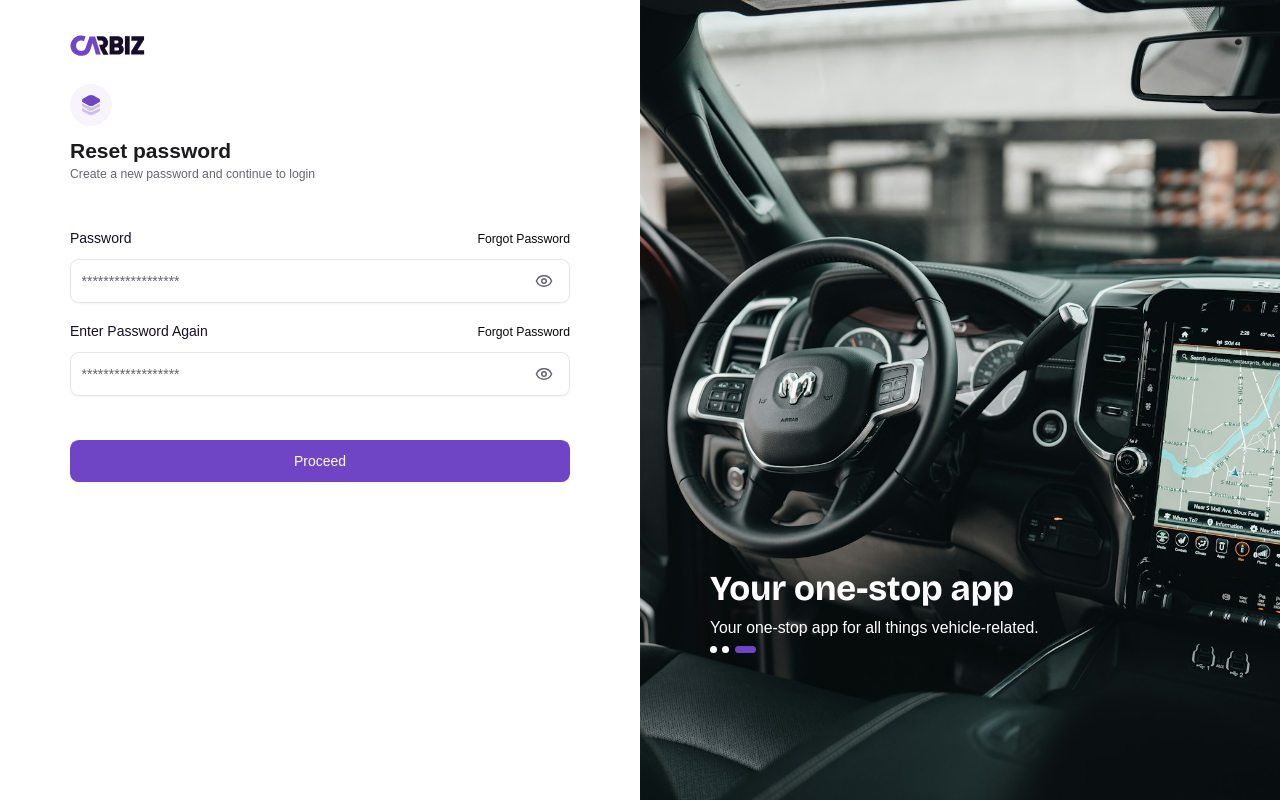
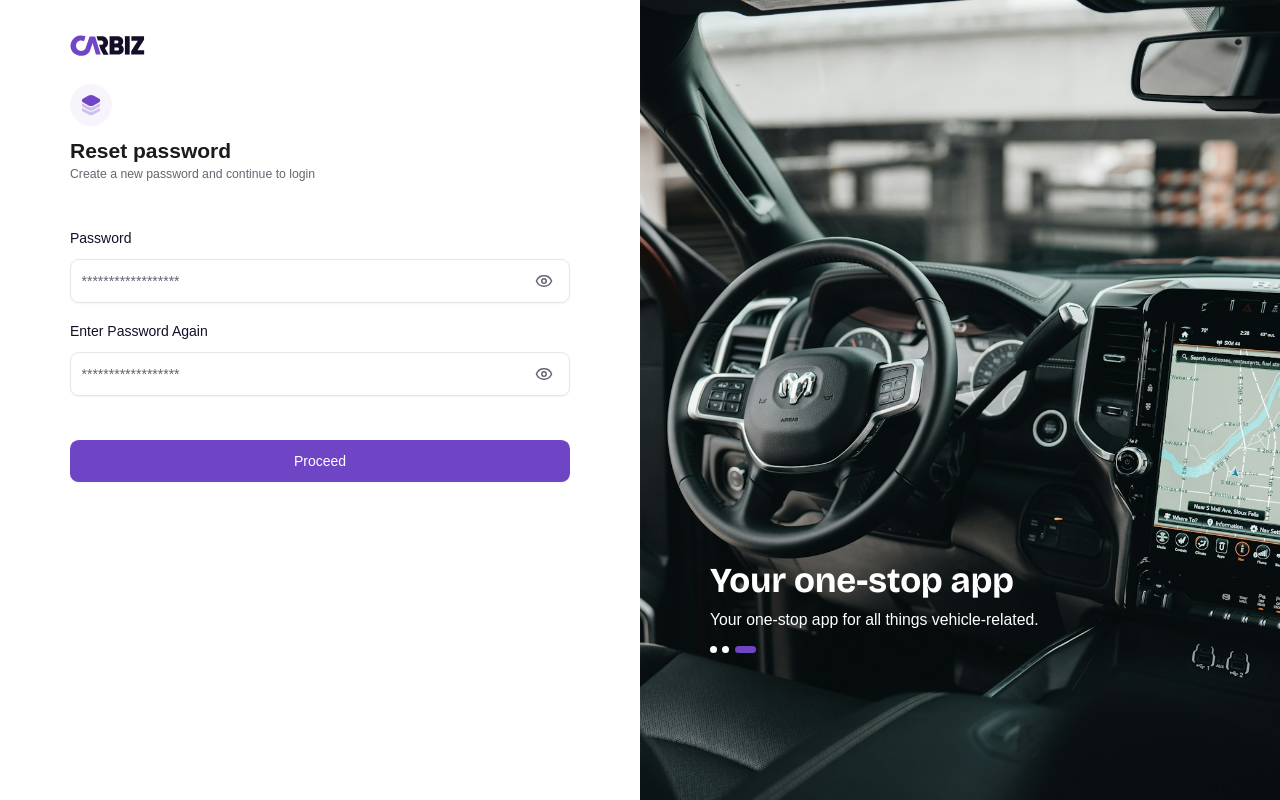
Before and after one commit to Carbiz-App/Carbiz-App-Frontend, a React (Vite) app: page /reset-password in a window 1280 px wide. Built offline with nearby package versions, Linux system fonts and the light colour scheme; a web font is replaced by a local one.

Commit message:
some change

```diff
--- a/src/components/_layout/auth.layout.tsx
+++ b/src/components/_layout/auth.layout.tsx
@@ -32,7 +32,6 @@ const pageTitles = {
     description: "Check your email for the verification code",
     goto: "/",
   },
-
   "forgot-password": {
     title: "Don’t panic, let’s reset your password together",
     description: "Enter your email to receive reset password code",
@@ -54,7 +53,6 @@ const AuthLayout = () => {
   const { pathname } = useLocation();
   const [currentCarousel, setCurrentCarousel] = useState(0);
   const [api, setApi] = useState<CarouselApi>();
-  const [count, setCount] = useState(0);
   const plugin = useRef(Autoplay({ delay: 2000, stopOnInteraction: true }));
 
   let page = pathname.split("/").pop() as keyof typeof pageTitles;
@@ -62,11 +60,8 @@ const AuthLayout = () => {
   const pageTitle = pageTitles[pageKey];
 
   useEffect(() => {
-    if (!api) {
-      return;
-    }
+    if (!api) return;
 
-    setCount(api.scrollSnapList().length);
     setCurrentCarousel(api.selectedScrollSnap() + 1);
 
     api.on("select", () => {
@@ -76,8 +71,9 @@ const AuthLayout = () => {
 
   return (
     <div className="bg-white w-full">
-      <div className="grid sm:grid-cols-2">
-        <div className="pt-10 px-20">
+      <div className="grid sm:grid-cols-2 relative">
+        {/* Left Side */}
+        <div className="pt-10 px-20 overflow-y-auto h-screen relative z-10 bg-white scroll-m-0 scrollbar-hide">
           <Link to="/" className="">
             <img src={logo} alt="" loading="lazy" />
           </Link>
@@ -115,12 +111,12 @@ const AuthLayout = () => {
           </div>
         </div>
 
-        <div className="relative overflow-x-hidden">
+        {/* Right Side Carousel */}
+        <div className="fixed right-0 top-0 hidden sm:block w-1/2 h-screen z-0">
           <Carousel
             plugins={[plugin.current]}
             setApi={setApi}
             opts={{
-              // align: "start",
               loop: true,
             }}
           >
@@ -128,7 +124,7 @@ const AuthLayout = () => {
               {Array.from({ length: 3 }).map((_, index) => (
                 <CarouselItem key={index}>
                   <div
-                    className={`relative hidden sm:flex flex-col overflow-hidden h-screen`}
+                    className="relative flex flex-col overflow-hidden h-screen"
                     style={{
                       background: `url(${onboardingImage}) no-repeat center center/cover`,
                     }}
@@ -138,6 +134,7 @@ const AuthLayout = () => {
             </CarouselContent>
           </Carousel>
 
+          {/* Carousel Overlay Content */}
           <div className="absolute bottom-30 py-10 px-20 text-white z-10">
             <h1 className="text-[2.5rem] font-bold font-family-bricolage">
               Your one-stop app
@@ -145,18 +142,17 @@ const AuthLayout = () => {
             <p className="text-lg font-family-satoshi font-medium">
               Your one-stop app for all things vehicle-related.
             </p>
-            <div className="inline-flex items-center gap-1.5">
-              {Array.from({ length: 3 }).map((_, index) => {
-                return (
+            <div className="inline-flex items-center gap-1.5 mt-4">
+              {Array.from({ length: 3 }).map((_, index) => (
                 <span
+                  key={index}
                   className={`h-2 ${
                     index + 1 === currentCarousel
                       ? "bg-primary w-6"
                       : "bg-white w-2"
                   } rounded-full`}
                 ></span>
-                );
-              })}
+              ))}
             </div>
           </div>
         </div>
--- a/src/components/atoms/form/input.tsx
+++ b/src/components/atoms/form/input.tsx
@@ -35,7 +35,7 @@ const InputField: React.FC<InputFieldProps> = ({
 }) => {
   const { pathname } = useLocation();
 
-  const isLoginPage = pathname.includes("");
+  const isLoginPage = pathname == "/";
 
   const [showPassword, setShowPassword] = React.useState(false);
 
--- a/src/index.css
+++ b/src/index.css
@@ -139,3 +139,12 @@
     @apply bg-background text-foreground;
   }
 }
+
+.scrollbar-hide::-webkit-scrollbar {
+  display: none;
+}
+
+.scrollbar-hide {
+  -ms-overflow-style: none; /* IE and Edge */
+  scrollbar-width: none; /* Firefox */
+}
```
Lines whose indentation alone changed are shown as unchanged.
